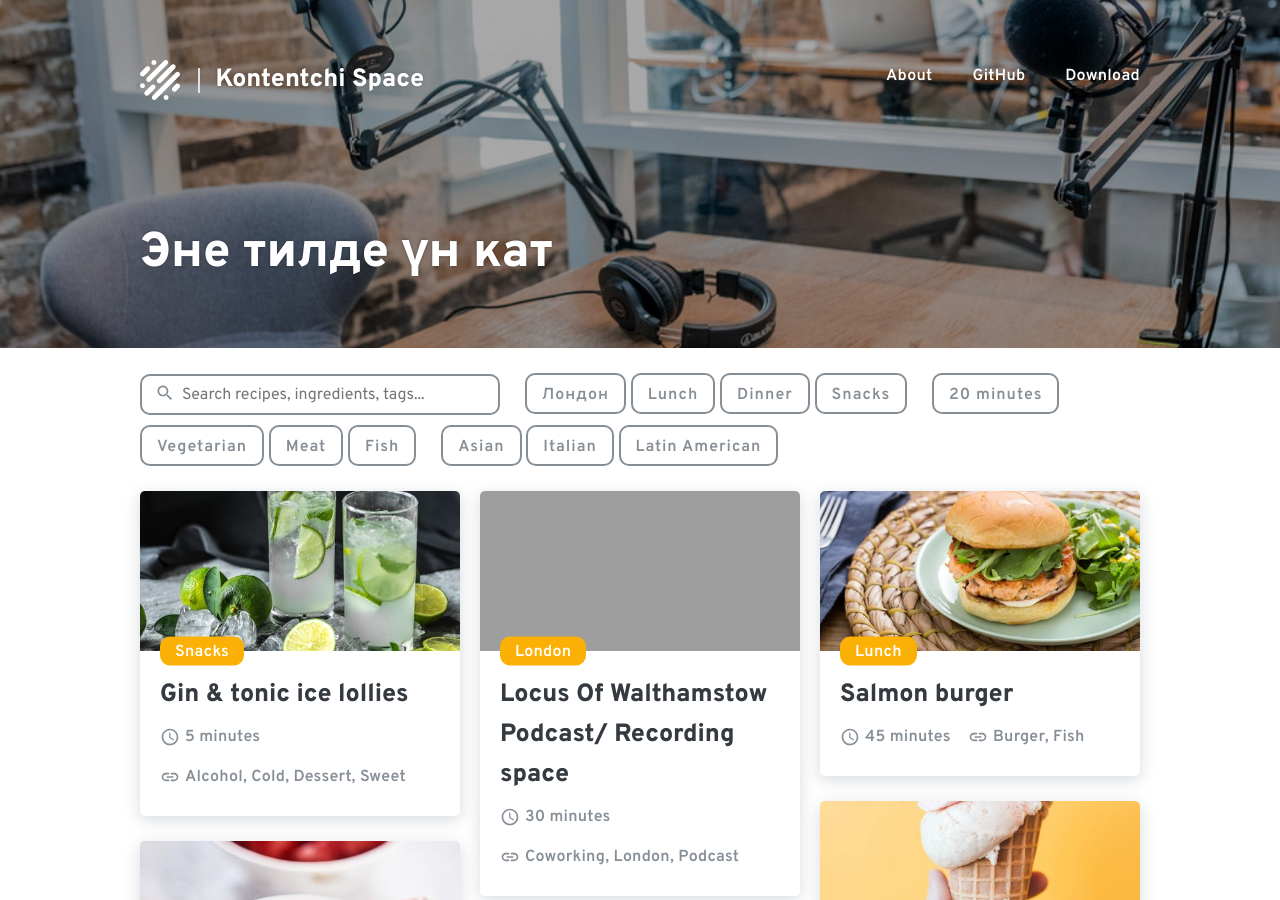
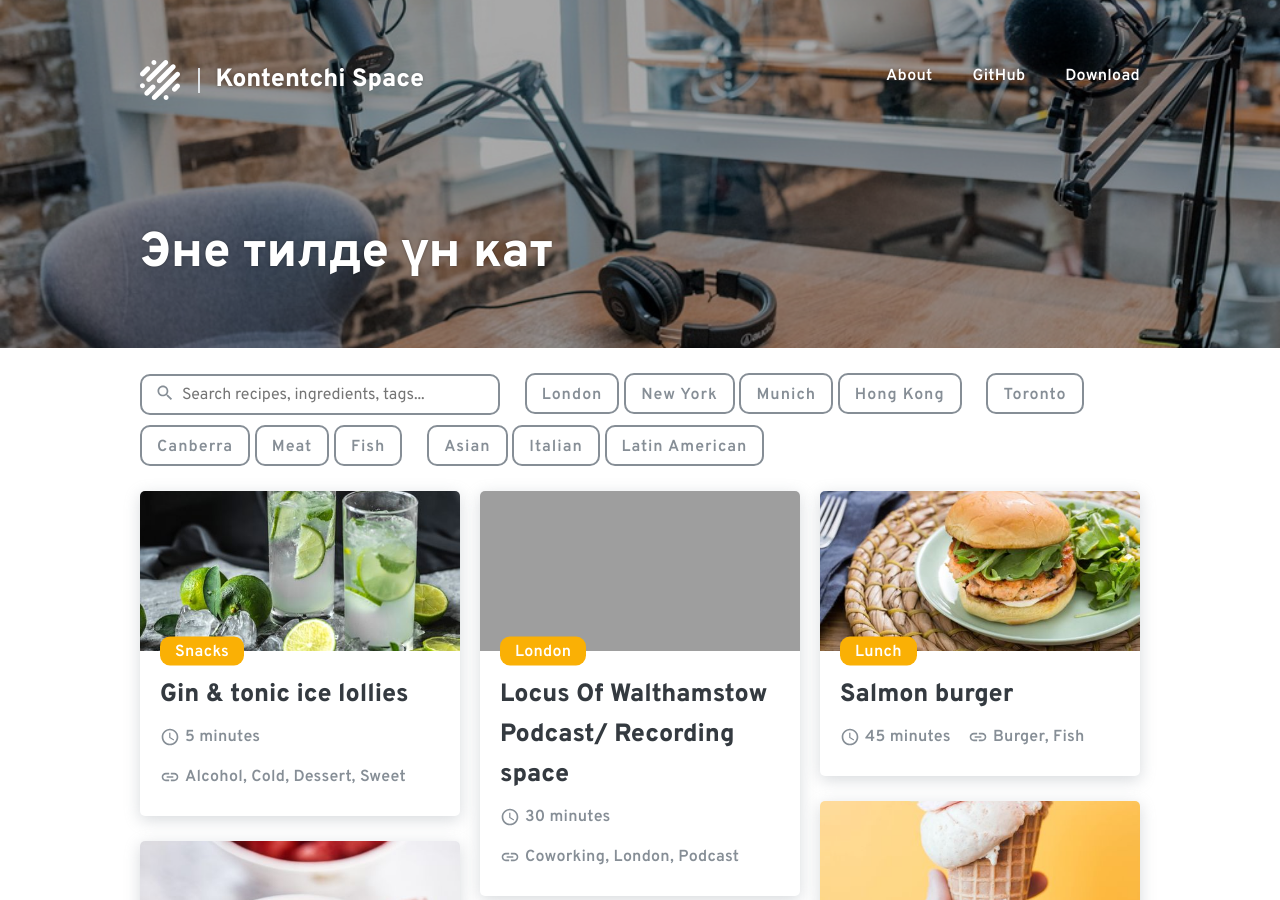
Before and after one commit to kontentchispace/kontentchispace.github.io, a Jekyll site: the page built from index.html, in a window 1280 px wide and 900 px high. Built offline with Jekyll 4.4.1, drawn with Linux system fonts in a browser that asks for light colours.

Commit message:
Update index.html

```diff
--- a/index.html
+++ b/index.html
@@ -36,31 +36,31 @@ exclude: true
       <fieldset class="searchbar-group">
         <label for="London">
           <input class="searchbar-checkbox js-category" type="checkbox" id="London" value="London">
-          <span class="searchbar-button">Лондон</span>
+          <span class="searchbar-button">London</span>
         </label>
         <label for="lunch">
           <input class="searchbar-checkbox js-category" type="checkbox" id="lunch" value="lunch">
-          <span class="searchbar-button">Lunch</span>
+          <span class="searchbar-button">New York</span>
         </label>
         <label for="dinner">
           <input class="searchbar-checkbox js-category" type="checkbox" id="dinner" value="dinner">
-          <span class="searchbar-button">Dinner</span>
+          <span class="searchbar-button">Munich</span>
         </label>
         <label for="snacks">
           <input class="searchbar-checkbox js-category" type="checkbox" id="snacks" value="snacks">
-          <span class="searchbar-button">Snacks</span>
+          <span class="searchbar-button">Hong Kong</span>
         </label>
       </fieldset>
       <fieldset class="searchbar-group">
         <label for="twenty-minutes">
           <input class="searchbar-checkbox js-duration" type="checkbox" id="twenty-minutes" value="20">
-          <span class="searchbar-button">20 minutes</span>
+          <span class="searchbar-button">Toronto</span>
         </label>
       </fieldset>
       <fieldset class="searchbar-group">
         <label for="vegetarian">
           <input class="searchbar-checkbox js-meat" type="checkbox" id="vegetarian" value="vegetarian">
-          <span class="searchbar-button">Vegetarian</span>
+          <span class="searchbar-button">Canberra</span>
         </label>
         <label for="meat">
           <input class="searchbar-checkbox js-meat" type="checkbox" id="meat" value="meat">
```
